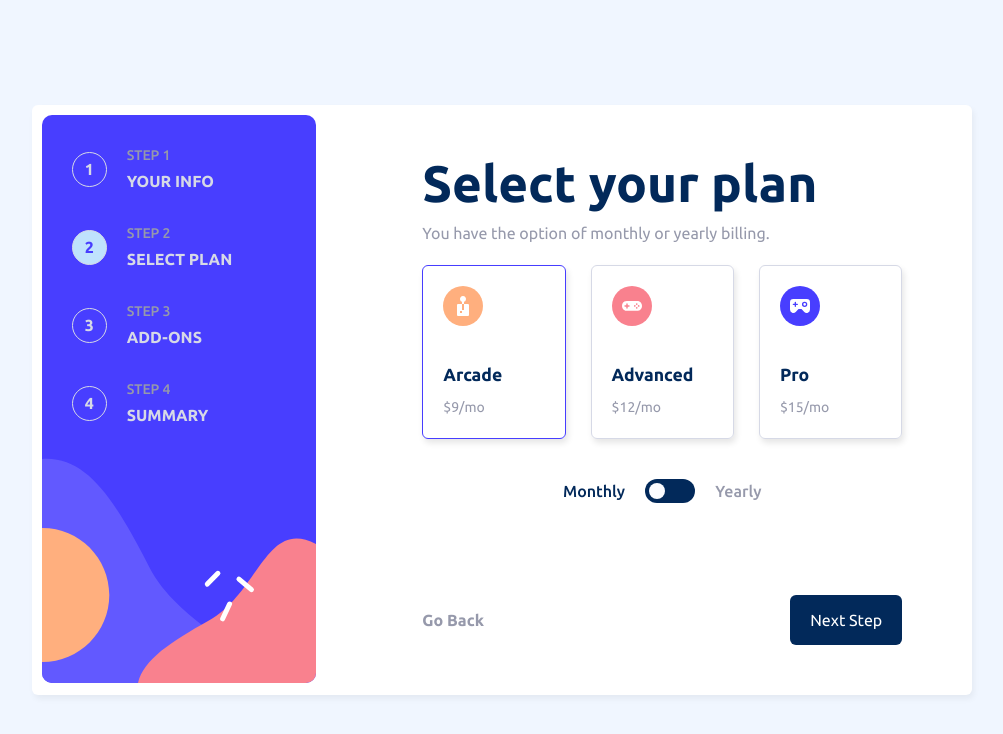
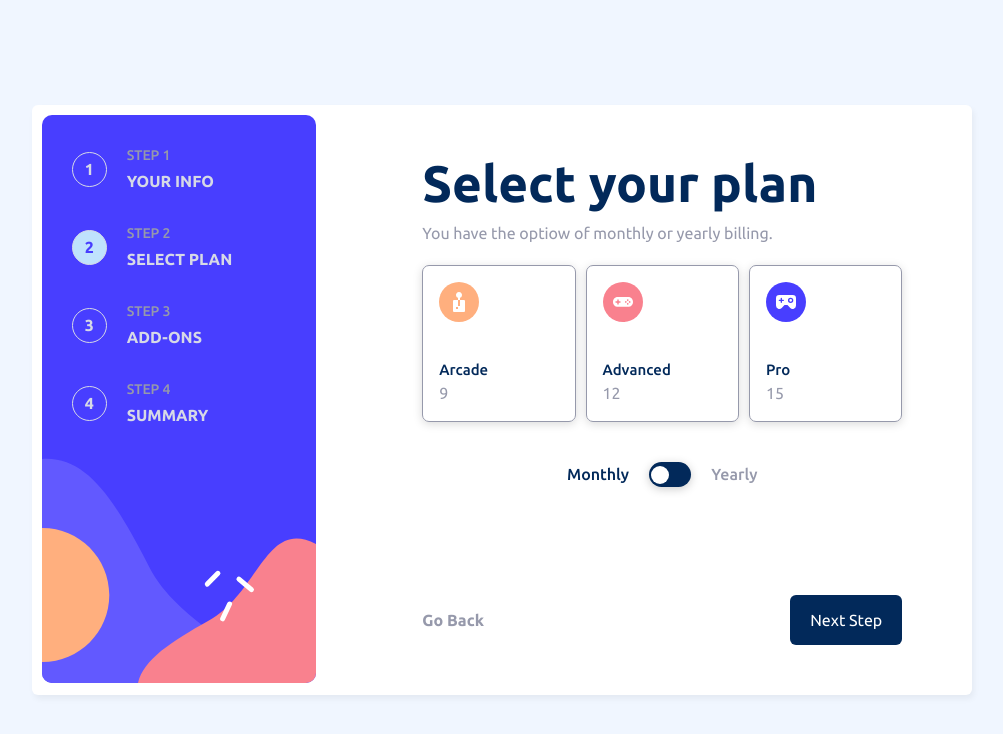
Before and after one commit to adriel-mp3/multi-step-form, a React (Vite) app: page /select-plan in a window 1280 px wide. Shown: the top 734 px of the page, without its empty margins (138-1141 px from the left). Built offline with nearby package versions, Linux system fonts and the light colour scheme; the HTML template or start-up script is replaced by a standard one.

Commit message:
feat: import RadioGroup component

```diff
--- /dev/null
+++ b/src/components/Steps/SelectPlan/helper/plansOptions.ts
@@ -0,0 +1,30 @@
+import arcadeIcon from "@/assets/images/icon-arcade.svg";
+import advancedIcon from "@/assets/images/icon-advanced.svg";
+import proIcon from "@/assets/images/icon-pro.svg";
+
+export const planOptions = [
+  {
+    label: "Arcade",
+    name: "arcade",
+    title: "Arcade",
+    price: "9",
+    icon: arcadeIcon,
+    alt: "Arcade icon",
+  },
+  {
+    label: "Advanced",
+    name: "advanced",
+    title: "Advanced",
+    price: "12",
+    icon: advancedIcon,
+    alt: "Advanced icon",
+  },
+  {
+    label: "Pro",
+    name: "pro",
+    title: "Pro",
+    price: "15",
+    icon: proIcon,
+    alt: "Pro icon",
+  },
+];
--- a/src/components/Steps/SelectPlan/index.tsx
+++ b/src/components/Steps/SelectPlan/index.tsx
@@ -5,16 +5,13 @@ import { useNavigate } from "react-router-dom";
 import { FormContext } from "@/context/FormContext";
 
 import { Header } from "@/components/Form/Header";
-import { Radio } from "@/components/Form/Radio/index";
-import { ToggleSwitch } from "@/components/Form/ToggleSwitch/index";
 import { NextStep } from "@/components/Button/NextStep/index";
 import { GoBack } from "@/components/Button/GoBack/index";
-
-import arcadeIcon from "@/assets/images/icon-arcade.svg";
-import advancedIcon from "@/assets/images/icon-advanced.svg";
-import proIcon from "@/assets/images/icon-pro.svg";
+import { Switch } from "@/components/Switch";
+import { RadioGroup } from "@/components/Form/RadioGroup";
 
 import styles from "./styles.module.css";
+import { planOptions } from "./helper/plansOptions";
 
 export const SelectPlan = () => {
   const { selectedPlan, setSelectedPlan, period } =
@@ -26,36 +23,10 @@ export const SelectPlan = () => {
       <form>
         <Header
           title="Select your plan"
-          paragraph="You have the option of monthly or yearly billing."
+          paragraph="You have the optiow of monthly or yearly billing."
         />
         <div className={styles.radioWrapper}>
-          <Radio
-            label="Arcade"
-            name="arcade"
-            title="Arcade"
-            price="9"
-            icon={arcadeIcon}
-            setValue={setSelectedPlan}
-            value={selectedPlan}
-          />
-          <Radio
-            label="Advanced"
-            name="advanced"
-            title="Advanced"
-            price="12"
-            icon={advancedIcon}
-            setValue={setSelectedPlan}
-            value={selectedPlan}
-          />
-          <Radio
-            label="Pro"
-            name="pro"
-            title="Pro"
-            price="15"
-            icon={proIcon}
-            setValue={setSelectedPlan}
-            value={selectedPlan}
-          />
+          <RadioGroup options={planOptions} />
         </div>
         <div className={styles.switcherWrapper}>
           <span
@@ -63,7 +34,7 @@ export const SelectPlan = () => {
           >
             Monthly
           </span>
-          <ToggleSwitch />
+          <Switch label="Plans" hideLabel={true} />
           <span className={period === "yearly" ? `${styles.periodActive}` : ""}>
             Yearly
           </span>
```
